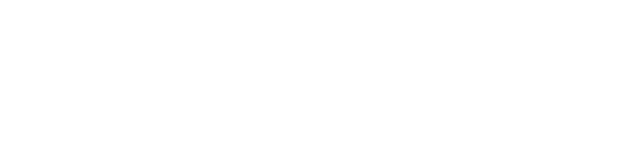
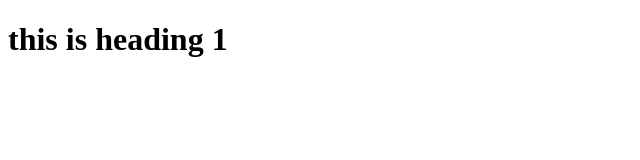
Before and after one commit to KH-HB/gitHub-Basics-tutorials, a plain HTML site: page index.html in a window 1280 px wide. Shown: the whole page, without its empty margins (0-640 px from the left). Drawn offline with Linux system fonts and the light colour scheme.

Commit message:
added heading one

```diff
--- a/index.html
+++ b/index.html
@@ -6,5 +6,7 @@
     <meta name="viewport" content="width=device-width, initial-scale=1.0" />
     <title>Document</title>
   </head>
-  <body></body>
+  <body>
+    <h1>this is heading 1</h1>
+  </body>
 </html>
```
